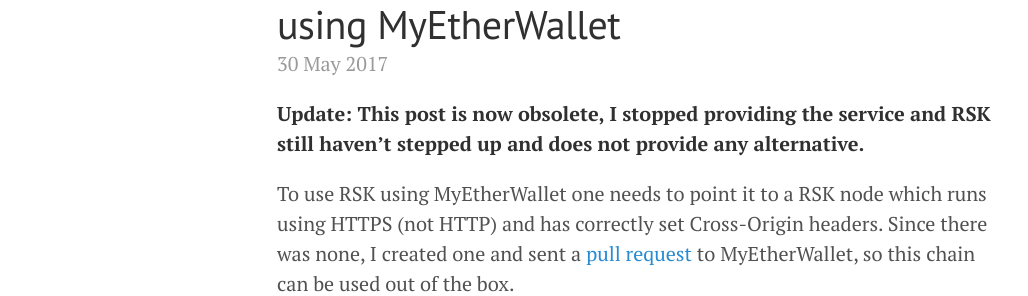
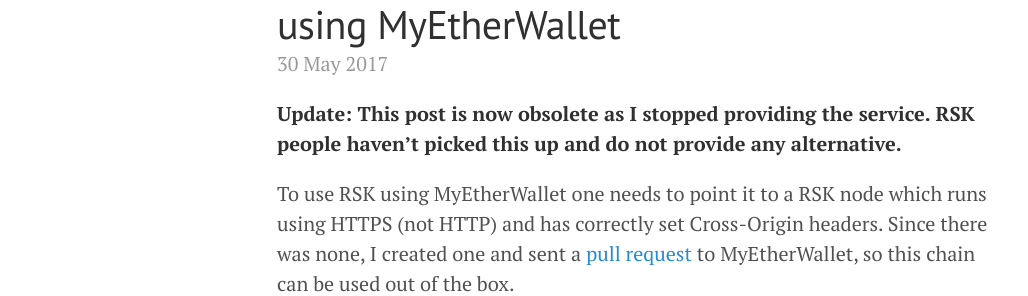
Before and after one commit to prusnak/rusnak.io, a Jekyll site: the page built from _posts/2017-05-30-how-to-use-trezor-with-rootstock-rsk-using-myetherwallet.md, in a window 1280 px wide. Shown: the part 183-479 px from the top of the page, without its empty margins (3-1031 px from the left). Built offline with Jekyll 4.4.1, drawn with Linux system fonts in a browser that asks for light colours; nearby versions of some CDN libraries; comment, search, counter and statistics services are not loaded.

Commit message:
update 2017-05-30-how-to-use-trezor-with-rootstock-rsk-using-myetherwallet.md

```diff
--- a/_posts/2017-05-30-how-to-use-trezor-with-rootstock-rsk-using-myetherwallet.md
+++ b/_posts/2017-05-30-how-to-use-trezor-with-rootstock-rsk-using-myetherwallet.md
@@ -3,7 +3,7 @@
 title: How to use TREZOR with Rootstock (RSK) using MyEtherWallet
 ---
 
-**Update: This post is now obsolete, I stopped providing the service and RSK still haven't stepped up and does not provide any alternative.**
+**Update: This post is now obsolete as I stopped providing the service. RSK people haven't picked this up and do not provide any alternative.**
 
 To use RSK using MyEtherWallet one needs to point it to a RSK node which runs using HTTPS (not HTTP) and has correctly set Cross-Origin headers. Since there was none, I created one and sent a [pull request](https://github.com/kvhnuke/etherwallet/pull/489) to MyEtherWallet, so this chain can be used out of the box.
 
```
